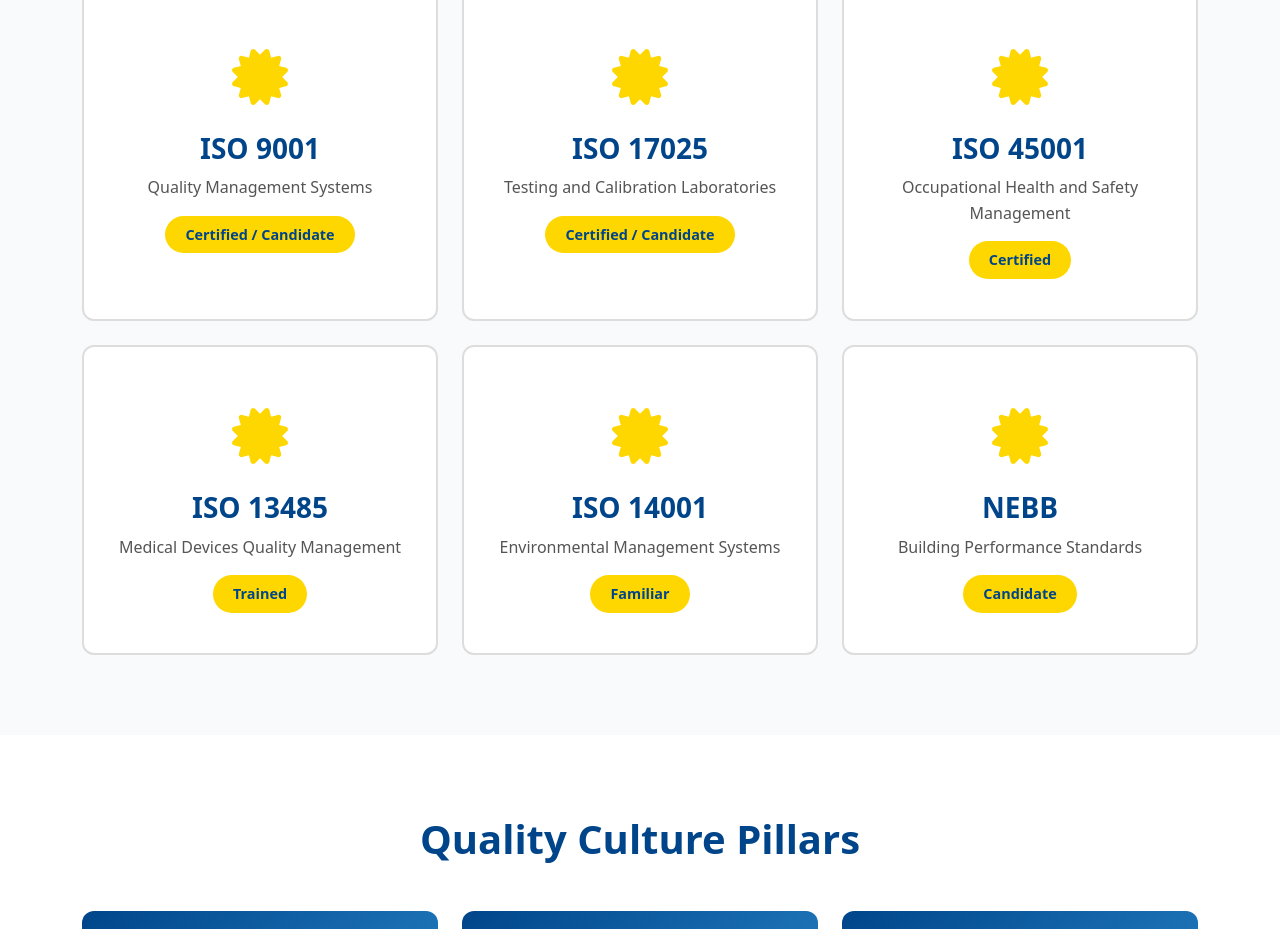
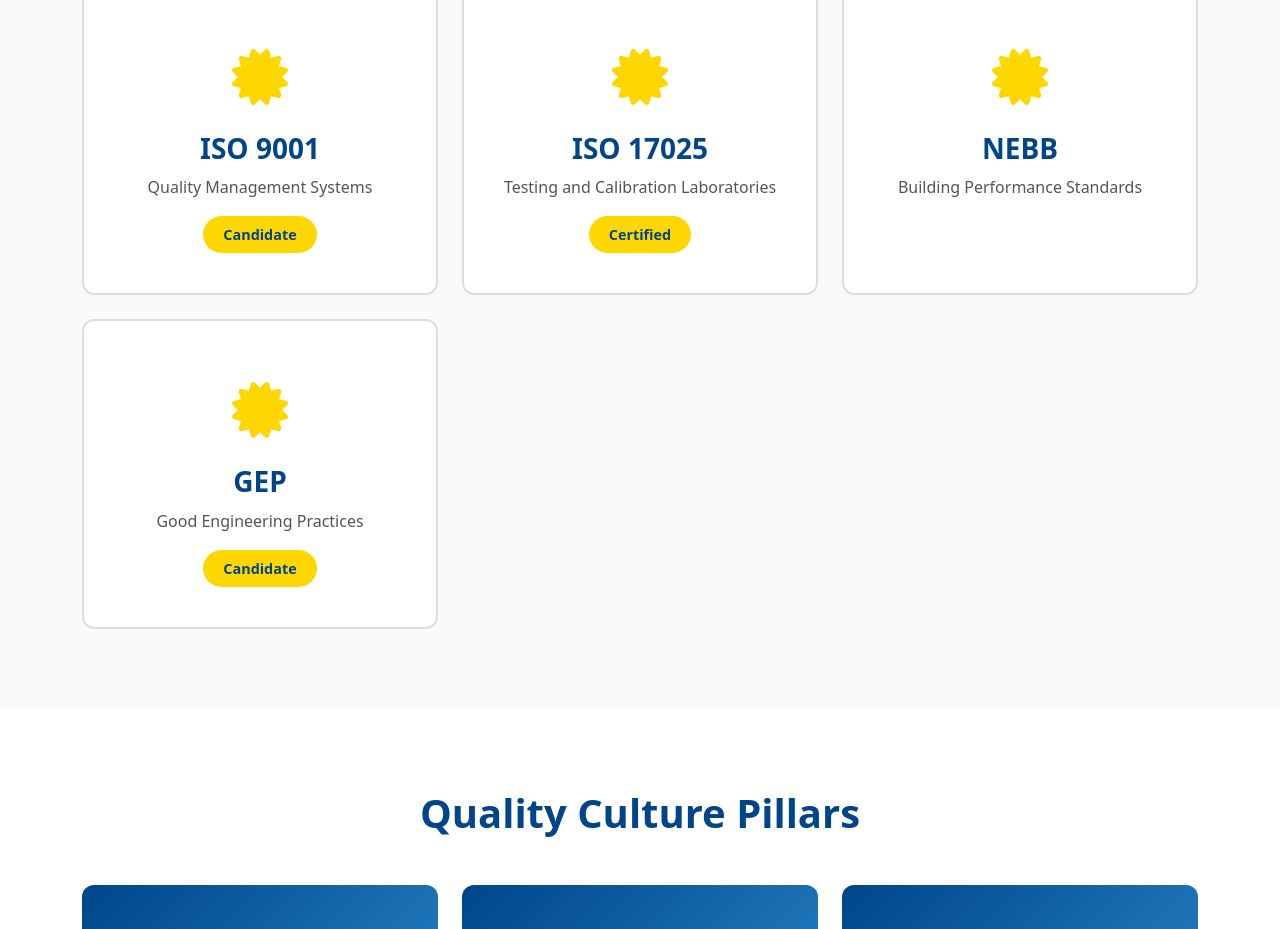
Before and after one commit to farisaljohari/uni-website, a React (Create React App) app: page /quality in a window 1280 px wide. Shown: the part 920-1849 px from the top of the page. Built offline with nearby package versions, Linux system fonts and the light colour scheme.

Commit message:
fix the certifications

```diff
--- a/src/pages/Quality.jsx
+++ b/src/pages/Quality.jsx
@@ -16,38 +16,26 @@
   const certifications = [
     {
       name: "ISO 9001",
-      status: "Certified / Candidate",
+      status: "Candidate",
       description: "Quality Management Systems",
       icon: <FaCertificate />,
     },
     {
       name: "ISO 17025",
-      status: "Certified / Candidate",
+      status: "Certified",
       description: "Testing and Calibration Laboratories",
       icon: <FaCertificate />,
     },
     {
-      name: "ISO 45001",
-      status: "Certified",
-      description: "Occupational Health and Safety Management",
+      name: "NEBB",
+      status: "",
+      description: "Building Performance Standards",
       icon: <FaCertificate />,
     },
     {
-      name: "ISO 13485",
-      status: "Trained",
-      description: "Medical Devices Quality Management",
-      icon: <FaCertificate />,
-    },
-    {
-      name: "ISO 14001",
-      status: "Familiar",
-      description: "Environmental Management Systems",
-      icon: <FaCertificate />,
-    },
-    {
-      name: "NEBB",
+      name: "GEP",
       status: "Candidate",
-      description: "Building Performance Standards",
+      description: "Good Engineering Practices",
       icon: <FaCertificate />,
     },
   ];
@@ -179,7 +167,7 @@
                   <div className="cert-icon">{cert.icon}</div>
                   <h3 className="cert-name">{cert.name}</h3>
                   <p className="cert-description">{cert.description}</p>
-                  <span className="cert-status">{cert.status}</span>
+                  {cert.status && <span className="cert-status">{cert.status}</span>}
                 </div>
               </div>
             ))}
```
